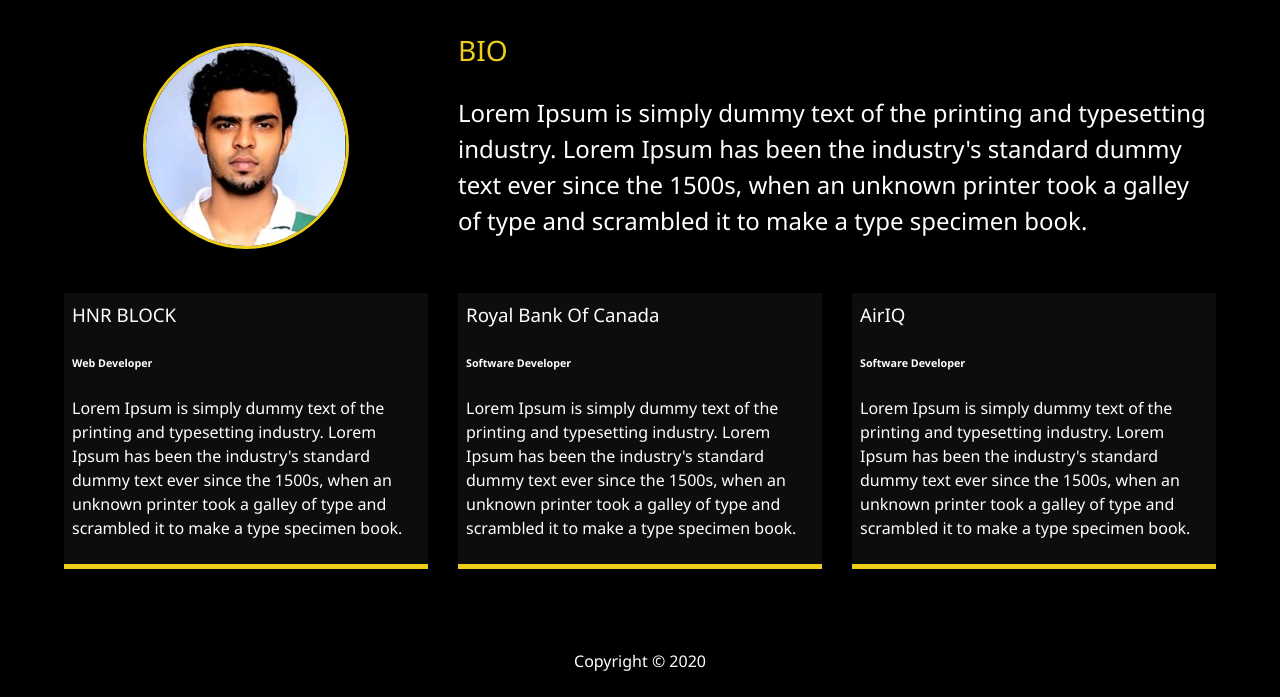
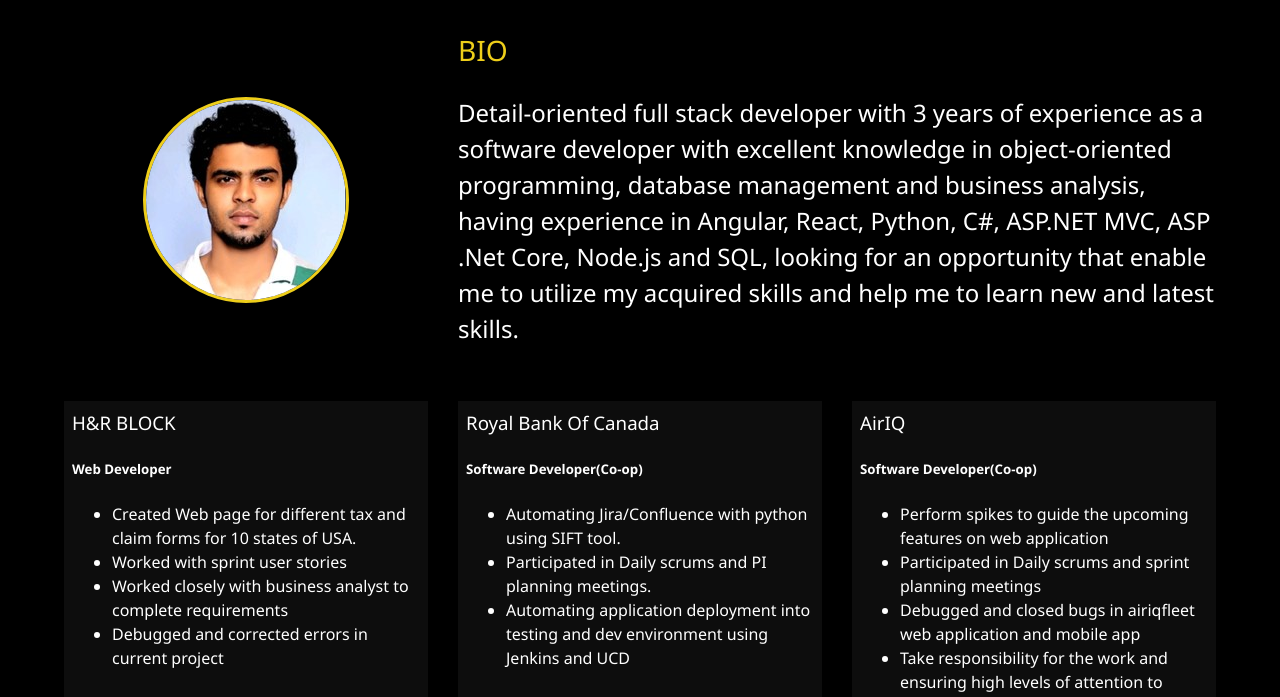
Before and after one commit to soorajks21/Porfolio, a website: page dist/about.html in a window 1280 px wide. Shown: the part 253-950 px from the top of the page. Drawn offline with Linux system fonts and the light colour scheme.

Commit message:
Added projects to the portfolio

```diff
--- a/dist/about.html
+++ b/dist/about.html
@@ -61,42 +61,70 @@
         <div class="bio">
           <h3 class="text-secondary">BIO</h3>
           <p>
-            Lorem Ipsum is simply dummy text of the printing and typesetting
-            industry. Lorem Ipsum has been the industry's standard dummy text
-            ever since the 1500s, when an unknown printer took a galley of type
-            and scrambled it to make a type specimen book.
+            Detail-oriented full stack developer with 3 years of experience as a
+            software developer with excellent knowledge in object-oriented
+            programming, database management and business analysis, having
+            experience in Angular, React, Python, C#, ASP.NET MVC, ASP .Net
+            Core, Node.js and SQL, looking for an opportunity that enable me to
+            utilize my acquired skills and help me to learn new and latest
+            skills.
           </p>
         </div>
 
         <div class="job job1">
-          <h3>HNR BLOCK</h3>
-          <h6>Web Developer</h6>
-          <p>
-            Lorem Ipsum is simply dummy text of the printing and typesetting
-            industry. Lorem Ipsum has been the industry's standard dummy text
-            ever since the 1500s, when an unknown printer took a galley of type
-            and scrambled it to make a type specimen book.
-          </p>
+          <h3>H&R BLOCK</h3>
+          <h5>Web Developer</h5>
+          <ul>
+            <li>
+              Created Web page for different tax and claim forms for 10 states
+              of USA.
+            </li>
+            <li>
+              Worked with sprint user stories
+            </li>
+            <li>
+              Worked closely with business analyst to complete requirements
+            </li>
+            <li>
+              Debugged and corrected errors in current project
+            </li>
+          </ul>
         </div>
         <div class="job job2">
           <h3>Royal Bank Of Canada</h3>
-          <h6>Software Developer</h6>
-          <p>
-            Lorem Ipsum is simply dummy text of the printing and typesetting
-            industry. Lorem Ipsum has been the industry's standard dummy text
-            ever since the 1500s, when an unknown printer took a galley of type
-            and scrambled it to make a type specimen book.
-          </p>
+          <h5>Software Developer(Co-op)</h5>
+          <ul>
+            <li>
+              Automating Jira/Confluence with python using SIFT tool.
+            </li>
+            <li>
+              Participated in Daily scrums and PI planning meetings.
+            </li>
+            <li>
+              Automating application deployment into testing and dev environment
+              using Jenkins and UCD
+            </li>
+          </ul>
         </div>
         <div class="job job3">
           <h3>AirIQ</h3>
-          <h6>Software Developer</h6>
-          <p>
-            Lorem Ipsum is simply dummy text of the printing and typesetting
-            industry. Lorem Ipsum has been the industry's standard dummy text
-            ever since the 1500s, when an unknown printer took a galley of type
-            and scrambled it to make a type specimen book.
-          </p>
+          <h5>Software Developer(Co-op)</h5>
+          <ul>
+            <li>
+              Perform spikes to guide the upcoming features on web application
+            </li>
+            <li>
+              Participated in Daily scrums and sprint planning meetings
+            </li>
+            <li>
+              Debugged and closed bugs in airiqfleet web application and mobile
+              app
+            </li>
+            <li>
+              Take responsibility for the work and ensuring high levels of
+              attention to detail
+            </li>
+          </ul>
         </div>
       </div>
     </main>
```
Also changed, not shown: dist/index.html (+2 -8 lines), dist/work.html (+6 -6 lines).
